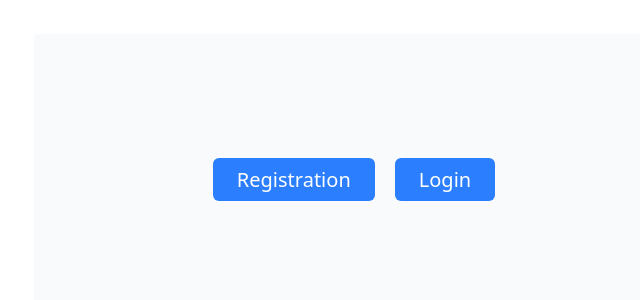
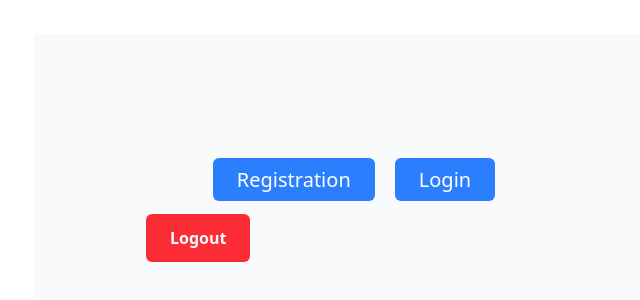
Before and after one commit to SohelShahid117/REACT-with-Firebase-Authentication, a React (Vite) app in the folder day_22_introduction_firebase_auth/: page / in a window 1280 px wide. Shown: the part 78-378 px from the top of the page, without its empty margins (286-926 px from the left). Built offline with nearby package versions, Linux system fonts and the light colour scheme.

Commit message:
233. Sign Out/Log Out Functionality done

```diff
--- a/day_22_introduction_firebase_auth/src/App.jsx
+++ b/day_22_introduction_firebase_auth/src/App.jsx
@@ -1,5 +1,6 @@
 import { NavLink } from "react-router";
 import "./App.css";
+import LogOut from "./pages/LogOut";
 
 function App() {
   return (
@@ -25,6 +26,7 @@ function App() {
             </li>
           </ul>
         </nav>
+        <LogOut />
       </div>
     </>
   );
--- /dev/null
+++ b/day_22_introduction_firebase_auth/src/pages/LogOut.jsx
@@ -0,0 +1,35 @@
+import React from "react";
+import { getAuth, signOut } from "firebase/auth";
+import app from "../firebase/firebase.config";
+import { useNavigate } from "react-router";
+
+const auth = getAuth(app);
+
+const LogOut = () => {
+  const navigate = useNavigate();
+  const handleLogout = (e) => {
+    console.log(e);
+    signOut(auth)
+      .then(() => {
+        // Sign-out successful.
+        alert("logout success");
+        navigate("/registration");
+      })
+      .catch((error) => {
+        // An error happened.
+        console.log(error);
+      });
+  };
+  return (
+    <div>
+      <button
+        onClick={handleLogout}
+        className="m-5 mx-auto px-6 py-3 bg-red-500 hover:bg-red-600 text-white rounded-md font-bold"
+      >
+        Logout
+      </button>
+    </div>
+  );
+};
+
+export default LogOut;
--- a/day_22_introduction_firebase_auth/src/pages/Login.jsx
+++ b/day_22_introduction_firebase_auth/src/pages/Login.jsx
@@ -33,7 +33,7 @@ const Login = () => {
   };
   return (
     <div className="flex items-center justify-center bg-gray-100 min-h-screen">
-      <div className="bg-white max-w-md shadow-md space-y-5 p-5  rounded-lg w-96 h-80 flex flex-col  justify-center">
+      <div className="bg-white max-w-md shadow-md space-y-5 p-5  rounded-lg w-96 h-92 flex flex-col  justify-center">
         <h1 className="text-xl font-bold text-center -mb-2">Login Please</h1>
         <form onSubmit={handleLogin} className="">
           <div className="flex flex-col space-y-1">
--- a/day_22_introduction_firebase_auth/src/pages/Registration.jsx
+++ b/day_22_introduction_firebase_auth/src/pages/Registration.jsx
@@ -6,6 +6,7 @@ import app from "../firebase/firebase.config";
 const Registration = () => {
   const [email, setEmail] = useState("");
   const [password, setPassword] = useState("");
+  const [err, setErr] = useState("");
   const auth = getAuth(app);
   const navigate = useNavigate();
 
@@ -24,10 +25,11 @@ const Registration = () => {
         navigate("/login");
       })
       .catch((error) => {
-        const errorCode = error.code;
+        // const errorCode = error.code;
         const errorMessage = error.message;
         // ..
-        console.log("err is : ", error, errorCode, errorMessage);
+        console.log("err is : ", errorMessage);
+        setErr(errorMessage);
       });
   };
   console.log(email, password);
@@ -35,7 +37,7 @@ const Registration = () => {
 
   return (
     <div className="flex items-center justify-center bg-gray-100 min-h-screen">
-      <div className="bg-white max-w-md shadow-md space-y-5 p-5  rounded-lg w-96 h-80 flex flex-col  justify-center">
+      <div className="bg-white max-w-md shadow-md space-y-5 p-5  rounded-lg w-96 h-92 flex flex-col  justify-center">
         <h1 className="text-xl font-bold text-center -mb-2">Register Please</h1>
         <form onSubmit={handleRegister} className="">
           <div className="flex flex-col space-y-1">
@@ -62,6 +64,7 @@ const Registration = () => {
               className="ml-2 focus:ring-amber-400 focus:ring-4 focus:border-none border-2 p-2 rounded-md"
             />
           </div>
+          {err && <p className="text-red-500 mt-2 italic">{err}</p>}
           <button className="w-full px-6 py-3 text-white bg-blue-500 hover:bg-blue-700 mt-5 rounded-md">
             Sign Up
           </button>
```
